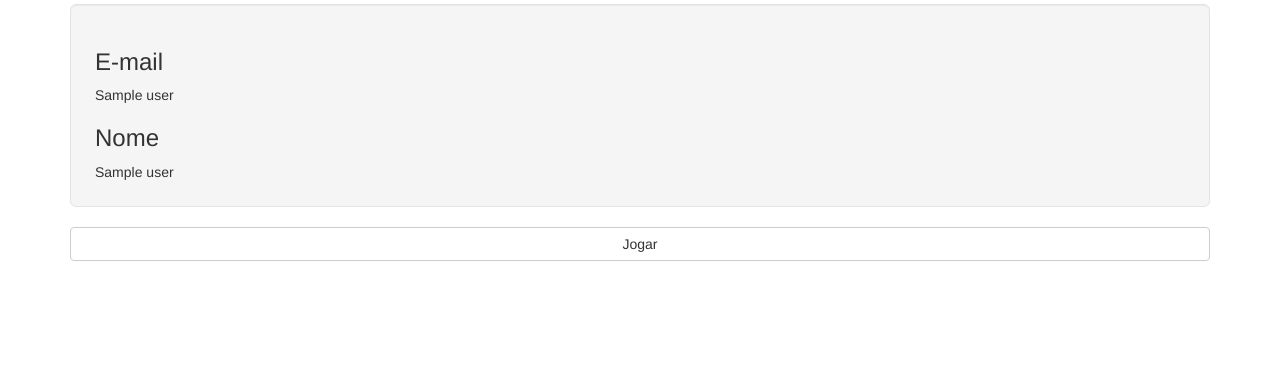
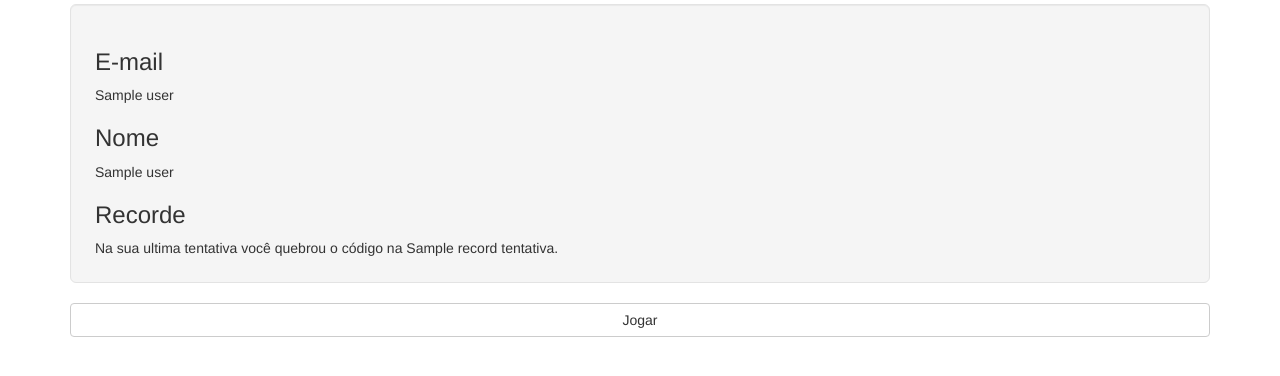
Before and after one commit to rafaelcmonteiro/mastermind-game, a Flask app: page /profile in a window 1280 px wide. Shown: the part 131-507 px from the top of the page. Run offline with Flask 2, Linux system fonts and the light colour scheme; the visitor is signed in with stand-in values (Sample User, id 1); a database or web service that is not in the repository returns one stand-in record (values such as "Sample title"); some libraries are stand-ins or nearby versions.

Commit message:
Adjustiments

```diff
--- a/app.py
+++ b/app.py
@@ -21,11 +21,15 @@ def register():
         req = request.form
         email = req.get('username')
         email_from_db = dao.find_user(email)
+
+        password = req.get('password')
+        encoded_password = password.encode('utf-8')
+        hashed = bcrypt.hashpw(encoded_password, bcrypt.gensalt())
         if email_from_db is None:
             user_dict = {
                 'name': req.get('name'),
                 'user': req.get('username'),
-                'password': req.get('password')
+                'password': hashed
             }
             id_user = dao.creating_user(user_dict)
             return render_template("login.html", title='login', success=True, category="success",
@@ -45,6 +49,7 @@ def login():
 
         username = req.get("username")
         password = req.get("password")
+        password = password.encode('utf-8')
         if login_user is not None:
 
             if username != login_user['user'] or login_user is None:
@@ -53,14 +58,14 @@ def login():
             else:
                 complete_name = login_user['user']
 
-            if not password == login_user["password"]:
-                print("Senha Incorreta")
-                return redirect(request.url)
-            else:
+            if bcrypt.checkpw(password, login_user["password"]):
                 session["USERNAME"] = complete_name
                 print(session)
                 print("Session contruida.")
                 return redirect(url_for("profile"))
+            else:
+                print("Senha Incorreta")
+                return redirect(request.url)
         else:
             return render_template("login.html", title='login', success=True, category="danger",
                                    message_category='Usuário ou senha inválidos.')
@@ -74,7 +79,7 @@ def profile():
         login_user = dao.find_user(username)
         return render_template("profile.html", user=login_user, nav_bar=True)
     else:
-        print("No username found in session")
+        print("Nenhum usuário encontrado na session.")
         return redirect(url_for("login"))
 
 
@@ -103,6 +108,10 @@ def mastermind():
 
     if len(session['list_dict']) <= 9 or to_send['result'] == '1111':
         if to_send['result'] == '1111':
+            if session.get('USERNAME') is not None:
+                record = len(session['list_dict'])
+                update_dict = {"record": record}
+                dao.updating_user(session['USERNAME'], update_dict)
             return render_template('mastermind.html', title='game', tentativas=session['list_dict'], nav_bar=True,
                                    button_disabled=True, success=True, category='success',
                                    message_category='Parabéns, você acertou.',
--- a/templates/index.html
+++ b/templates/index.html
@@ -24,7 +24,7 @@
                         Ja tem uma conta? <a class="ml-2" href="{{ url_for('login') }}">Sigh-in</a> ou <a class="ml-2" href="{{ url_for('register') }}">Sigh-Up</a>
                     </small>
                  </div>
-      </div>
+        </div>
     </div>
     <div class="col-sm-2">
     </div>
--- a/templates/profile.html
+++ b/templates/profile.html
@@ -4,10 +4,14 @@
 <div class="well well-lg">
     <h3>E-mail</h3>
     {{ user["user"] }}
-
-    <br>
+    <br />
     <h3>Nome</h3>
         {{ user["name"] }}
+    <br />
+    {% if user["record"] %}
+        <h3>Recorde</h3>
+            Na sua ultima tentativa você quebrou o código na {{ user["record"] }} tentativa.
+    {% endif %}
 </div>
 <form action="{{url_for('mastermind_game')}}" method="get">
     <button type="submit" class="btn btn-default btn-block">Jogar</button>
--- a/user_dao.py
+++ b/user_dao.py
@@ -20,8 +20,10 @@ def creating_user(user_data):
 def find_users():
     connection = db_connection()
     my_col = connection["users"]
+    list_dict = []
     for x in my_col.find():
-        print(x)
+        list_dict.append(x)
+    return list_dict
 
 
 # The user_key is the user.
@@ -60,6 +62,17 @@ if __name__ == '__main__':
                     "username": "ricardo_tim@hotmail.com",
                     "password": "123"
                  }
+
+
+                 sss = []
+    for user in users_data:
+        print(user)
+        if 'record' in user:
+            sss.append({"name": user['name'], "record": user['record']})
+
+    sorted_list_dict = sorted(sss, key=lambda k: k['record'])
+    print(sorted_list_dict)
                  '''
     # removing_user('everton123@hotmail.com')
-    # print(find_users())
+    users_data = find_users()
+    print(users_data)
```
Also changed, not shown: 1 other file.
